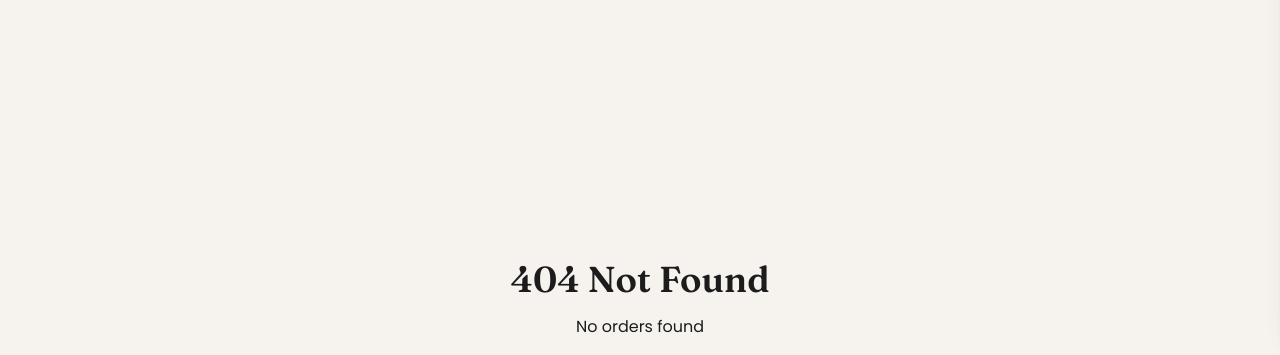
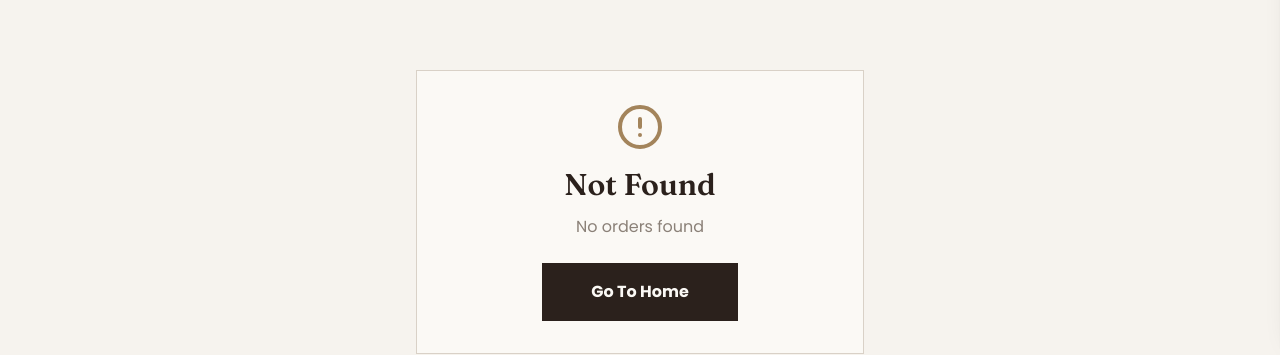
Before and after one commit to HaythamSaba/vermera, a React (Vite) app: page /order/1 in a window 1280 px wide. Shown: the part 452-807 px from the top of the page. Built offline with nearby package versions, Linux system fonts and the light colour scheme.

Commit message:
redesign error boundary component

```diff
--- a/src/ui/Error.jsx
+++ b/src/ui/Error.jsx
@@ -1,20 +1,45 @@
-import { useNavigate, useRouteError } from "react-router";
+import { isRouteErrorResponse, useNavigate, useRouteError } from "react-router";
+import { AlertCircle } from "lucide-react";
 import MainButton from "./MainButton";
 
 const Error = () => {
   const navigate = useNavigate();
   const error = useRouteError();
 
+  const isResponse = isRouteErrorResponse(error);
+  const status = isResponse ? error.status : null;
+
+  const heading = isResponse
+    ? status === 404
+      ? "Not Found"
+      : `Error ${status}`
+    : "Something Went Wrong";
+
+  const message = isResponse
+    ? error.data ||
+      error.statusText ||
+      "The page you're looking for doesn't exist."
+    : error?.message || "An unexpected error occurred.";
+
   return (
-    <div className="text-center h-screen flex flex-col justify-center items-center gap-4">
-      <h1 className="text-4xl font-bold">404 Not Found</h1>
-      <p>{error.data || error.message}</p>
-      <MainButton
-      content={"Go to Home"}
-        size="medium"
-        onClick={() => navigate("/")}
-      />
-
+    <div className="min-h-[70vh] bg-ivory flex items-center justify-center px-4">
+      <div className="bg-cream border border-stone p-8 w-full max-w-md text-center">
+        <AlertCircle
+          className="w-12 h-12 text-brass mx-auto mb-4"
+          aria-hidden="true"
+        />
+        <h1 className="text-3xl font-serif font-semibold text-espresso mb-3">
+          {heading}
+        </h1>
+        <p className="text-taupe mb-6">{message}</p>
+        <div className="text-center space-y-4 w-fit max-w-xs m-auto">
+          <MainButton
+            content="Go to Home"
+            variant="quiet"
+            onClick={() => navigate("/")}
+          />
+        </div>
+      </div>
     </div>
   );
 };
```
